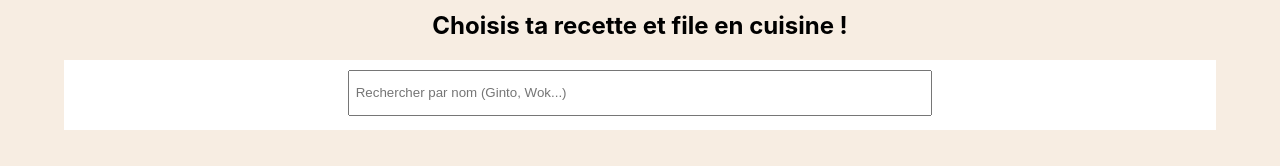
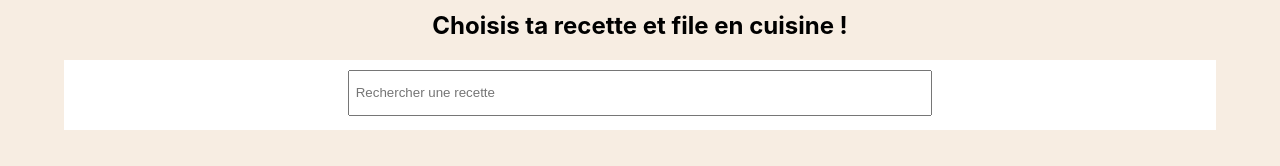
Before and after one commit to DelphLB/mes-recettes-front, a React (Create React App) app: page / in a window 1280 px wide. Shown: the part 181-347 px from the top of the page. Built offline with nearby package versions, Linux system fonts and the light colour scheme.

Commit message:
appel axios ok, navbar shape ok

```diff
--- a/src/components/home/HomePage.jsx
+++ b/src/components/home/HomePage.jsx
@@ -39,7 +39,7 @@ const HomePage = () => {
             className='filter'
             type='text'
             onChange={(e) => setSearch(e.target.value)}
-            placeholder=' Rechercher par nom (Ginto, Wok...)'
+            placeholder=' Rechercher une recette'
           />
         </div>
         <div className='blocks-recettes'>
```
